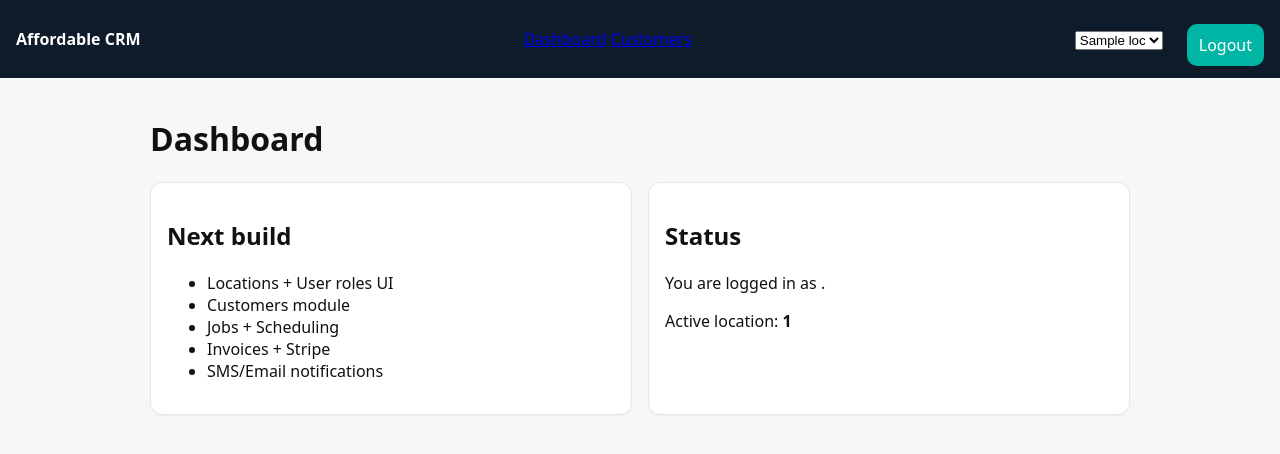
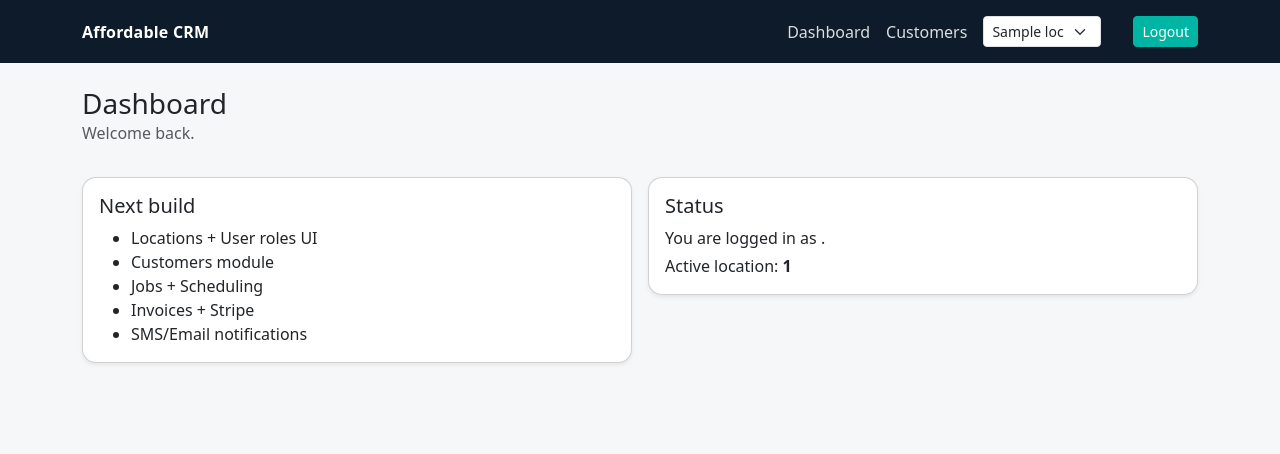
Before and after one commit to affordablesecurity/AffordableDash, a FastAPI app: template app/web/templates/dashboard.html in a window 1280 px wide. Shown: the top 454 px of the page. Run offline with FastAPI, Linux system fonts and the light colour scheme; the template is opened without the code that fills it: most values are stand-ins (such as "Sample title", 1, 10 or a date in 2020).

Commit message:
Update dashboard.html

```diff
--- a/app/web/templates/dashboard.html
+++ b/app/web/templates/dashboard.html
@@ -1,42 +1,17 @@
-<!doctype html>
-<html lang="en">
-  <head>
-    <meta charset="utf-8"/>
-    <meta name="viewport" content="width=device-width,initial-scale=1"/>
-    <title>Affordable CRM</title>
-    <link rel="stylesheet" href="/static/css/app.css"/>
-  </head>
-  <body>
-    <header class="topbar">
-      <div class="brand">Affordable CRM</div>
+{% extends "base.html" %}
+{% block content %}
 
-      <nav class="nav">
-        <a href="/dashboard">Dashboard</a>
-        <a href="/customers">Customers</a>
-      </nav>
+<div class="row g-3">
+  <div class="col-12">
+    <h1 class="h3 mb-0">Dashboard</h1>
+    <p class="text-muted mb-3">Welcome back.</p>
+  </div>
 
-      <div class="right">
-        <form method="get" action="/set-location" style="display:inline;">
-          <select name="location_id" onchange="this.form.submit()">
-            {% for loc in locations %}
-              <option value="{{ loc.id }}" {% if loc.id == active_location_id %}selected{% endif %}>
-                {{ loc.name }}
-              </option>
-            {% endfor %}
-          </select>
-        </form>
-
-        <span class="user">{{ user.email }}</span>
-        <a class="btn" href="/logout">Logout</a>
-      </div>
-    </header>
-
-    <main class="container">
-      <h1>Dashboard</h1>
-      <div class="grid">
-        <div class="card">
-          <h2>Next build</h2>
-          <ul>
+  <div class="col-md-6">
+    <div class="card shadow-sm">
+      <div class="card-body">
+        <h2 class="h5">Next build</h2>
+        <ul class="mb-0">
           <li>Locations + User roles UI</li>
           <li>Customers module</li>
           <li>Jobs + Scheduling</li>
@@ -44,12 +19,18 @@
           <li>SMS/Email notifications</li>
         </ul>
       </div>
-        <div class="card">
-          <h2>Status</h2>
-          <p>You are logged in as <strong>{{ user.email }}</strong>.</p>
-          <p>Active location: <strong>{{ active_location_id }}</strong></p>
     </div>
   </div>
-    </main>
-  </body>
-</html>
+
+  <div class="col-md-6">
+    <div class="card shadow-sm">
+      <div class="card-body">
+        <h2 class="h5">Status</h2>
+        <p class="mb-1">You are logged in as <strong>{{ user.email }}</strong>.</p>
+        <p class="mb-0">Active location: <strong>{{ active_location_id }}</strong></p>
+      </div>
+    </div>
+  </div>
+</div>
+
+{% endblock %}
```
Lines whose indentation alone changed are shown as unchanged.
